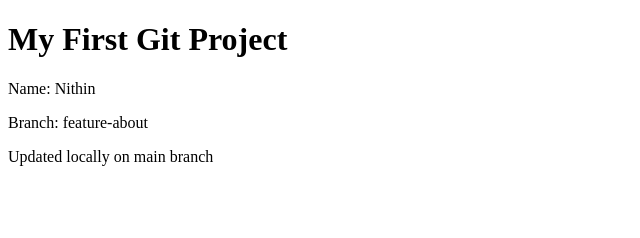
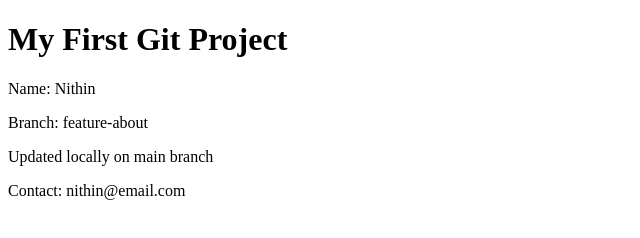
Before and after one commit to nithin2228/git-demo, a plain HTML site: page index.html in a window 1280 px wide. Shown: the whole page, without its empty margins (0-640 px from the left). Drawn offline with Linux system fonts and the light colour scheme.

Commit message:
modifirf

```diff
--- a/index.html
+++ b/index.html
@@ -8,6 +8,7 @@
   <p>Name: Nithin</p>
   <p>Branch: feature-about</p>
   <p>Updated locally on main branch</p>
+    <p>Contact: nithin@email.com</p>
 
 
 </body>
```
